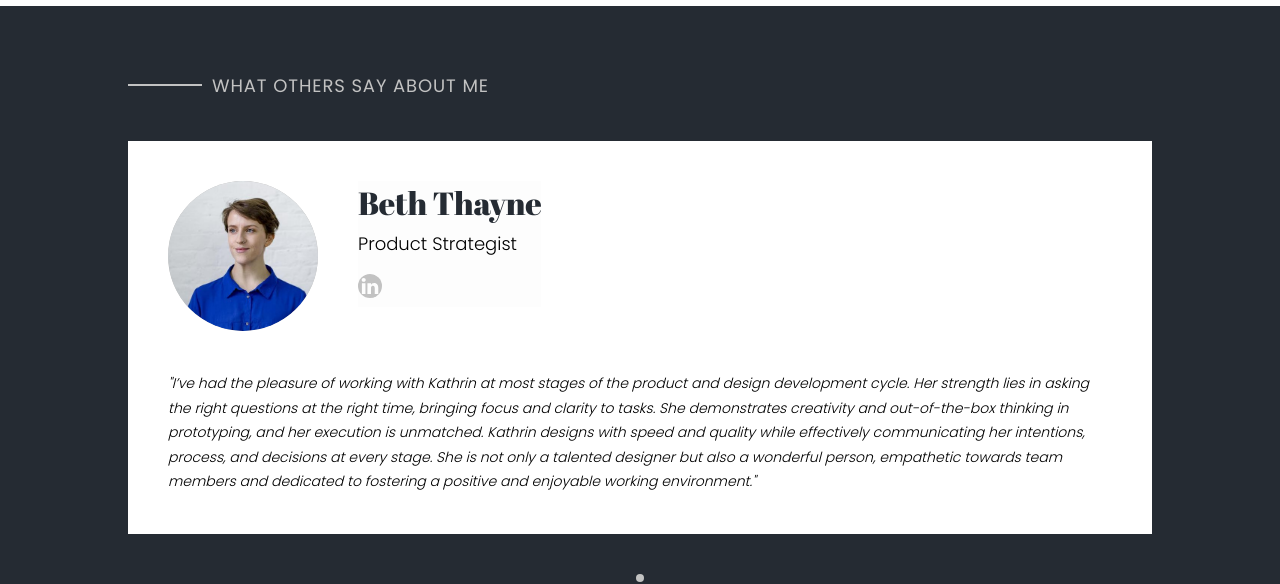
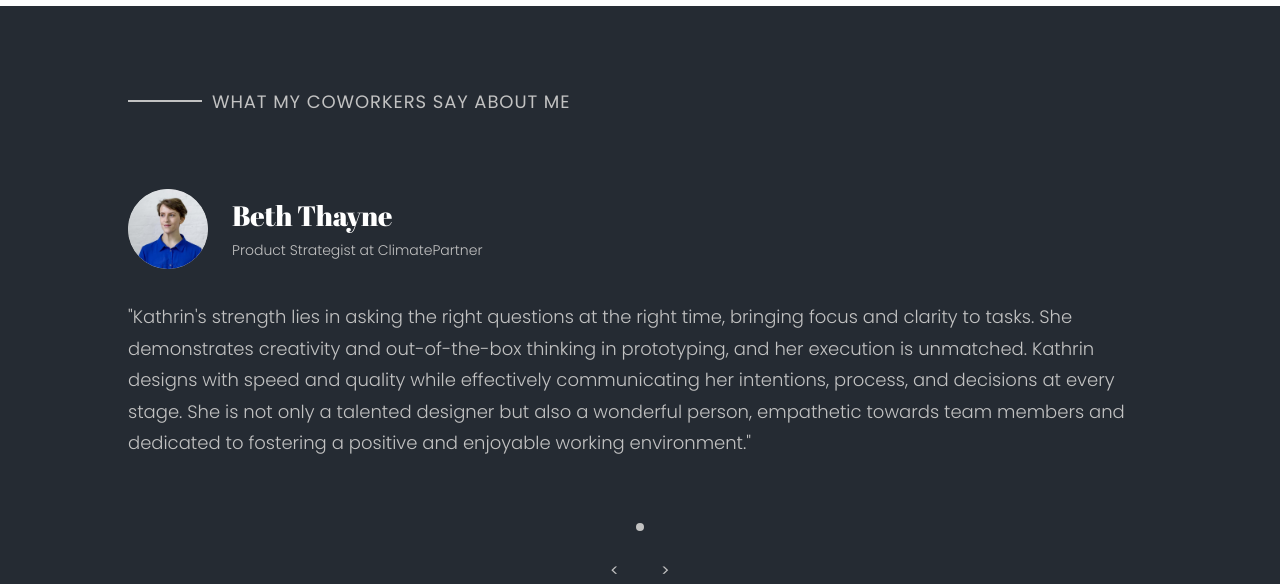
Before and after one commit to catherinekago/catherinekago.github.io, a React (Create React App) app in the folder ux-portfolio/: page /#/ in a window 1280 px wide. Shown: the part 553-1137 px from the top of the page. Built offline with nearby package versions, Linux system fonts and the light colour scheme.

Commit message:
Improve carousel

```diff
--- a/ux-portfolio/src/components/landingpage/Carousel.jsx
+++ b/ux-portfolio/src/components/landingpage/Carousel.jsx
@@ -13,7 +13,7 @@ const Carousel = () => {
     <CarouselItem
       name={testimonial.name}
       occupation={testimonial.occupation}
-      linkedin={testimonial.linkedin}
+      // linkedin={testimonial.linkedin}
       quote={testimonial.quote}
       img={portraits[index]}
     />
@@ -21,7 +21,7 @@ const Carousel = () => {
 
   return (
     <div class="main-background-container" id="carousel-container">
-      <Section variant="section-light" text="What others say about me" />
+      <Section variant="section-light" text="What my coworkers say about me" />
       <AliceCarousel
         autoPlay={true}
         autoPlayStrategy={"default"}
@@ -37,22 +37,22 @@ const Carousel = () => {
 
 const CarouselItem = (props) => {
   return (
-    <div class="carousel-item-container">
-      <div class="carousel-item-person-container">
+    <div class="carousel-item-container container-dark">
+      <div class="carousel-item-person-container container-dark">
         <img
           src={props.img}
           alt="portrait picture of the person behind the statement"
           class="avatar"
         />
-        <div class="carousel-item-person-info container-white">
-          <h3 class="primaryMain">{props.name}</h3>{" "}
-          <p class="text-l primaryMain">{props.occupation}</p>
-          <a href={props.linkedin} target="_blank" rel="noreferrer">
+        <div class="carousel-item-person-info container-dark">
+          <h4 class="primaryMain">{props.name}</h4>{" "}
+          <p class="text-m primaryMain">{props.occupation}</p>
+          {/* <a href={props.linkedin} target="_blank" rel="noreferrer">
             <img class="icon-extrasmall" src={linkedin} alt="LinkedIn" />
-          </a>
+          </a> */}
         </div>
       </div>
-      <p class="text-m primaryMain italic">"{props.quote}"</p>
+      <p class="text-l primaryMain">"{props.quote}"</p>
     </div>
   );
 };
--- a/ux-portfolio/src/components/landingpage/Carousel.scss
+++ b/ux-portfolio/src/components/landingpage/Carousel.scss
@@ -2,9 +2,9 @@
 @import "react-alice-carousel/lib/scss/alice-carousel.scss";
 
 #carousel-container {
-  padding-top: 64px !important;
-  padding-bottom: 40px !important;
-  gap: 24px !important;
+  padding-top: 80px !important;
+  padding-bottom: 80px !important;
+  gap: 40px !important;
   height: fit-content;
   padding-left: 0px !important;
   padding-right: 0px !important;
@@ -41,22 +41,22 @@
   }
 
   .carousel-item-container {
-    background-color: white;
+    background-color: $primaryMain;
     display: flex;
     flex-direction: column;
     align-items: flex-start;
-    padding: 24px;
+    padding-top: 16px;
+    padding-bottom: 24px;
     gap: 24px;
     height: fit-content !important;
     @include s {
-      padding: 40px;
-      gap: 40px;
+      gap: 32px;
     }
 
     .carousel-item-person-container {
       display: flex;
       flex-direction: row;
-      align-items: flex-start;
+      align-items: center;
       height: 50%;
       padding: 0px;
       gap: 16px;
@@ -64,7 +64,7 @@
       height: fit-content;
 
       @include s {
-        gap: 40px;
+        gap: 24px;
       }
 
       .carousel-item-person-info {
--- a/ux-portfolio/src/content.json
+++ b/ux-portfolio/src/content.json
@@ -3,9 +3,9 @@
         "testimonials": [
             {
                 "name": "Beth Thayne",
-                "occupation": "Product Strategist",
+                "occupation": "Product Strategist at ClimatePartner",
                 "linkedin": "https://www.linkedin.com/in/beth-thayne/",
-                "quote": "I’ve had the pleasure of working with Kathrin at most stages of the product and design development cycle. Her strength lies in asking the right questions at the right time, bringing focus and clarity to tasks. She demonstrates creativity and out-of-the-box thinking in prototyping, and her execution is unmatched. Kathrin designs with speed and quality while effectively communicating her intentions, process, and decisions at every stage. She is not only a talented designer but also a wonderful person, empathetic towards team members and dedicated to fostering a positive and enjoyable working environment."
+                "quote": "Kathrin's strength lies in asking the right questions at the right time, bringing focus and clarity to tasks. She demonstrates creativity and out-of-the-box thinking in prototyping, and her execution is unmatched. Kathrin designs with speed and quality while effectively communicating her intentions, process, and decisions at every stage. She is not only a talented designer but also a wonderful person, empathetic towards team members and dedicated to fostering a positive and enjoyable working environment."
             }
         ],
         "featuredProjects": [
--- a/ux-portfolio/src/style/style.scss
+++ b/ux-portfolio/src/style/style.scss
@@ -538,13 +538,13 @@ body {
 }
 
 .avatar {
-  width: 65px;
-  height: 65px;
+  width: 64px;
+  height: 64px;
   border-radius: 100px;
   background-color: $textLight;
   @media (min-width: $screen-s-min) {
-    width: 150px !important;
-    height: 150px !important;
+    width: 80px !important;
+    height: 80px !important;
   }
 }
 
```
